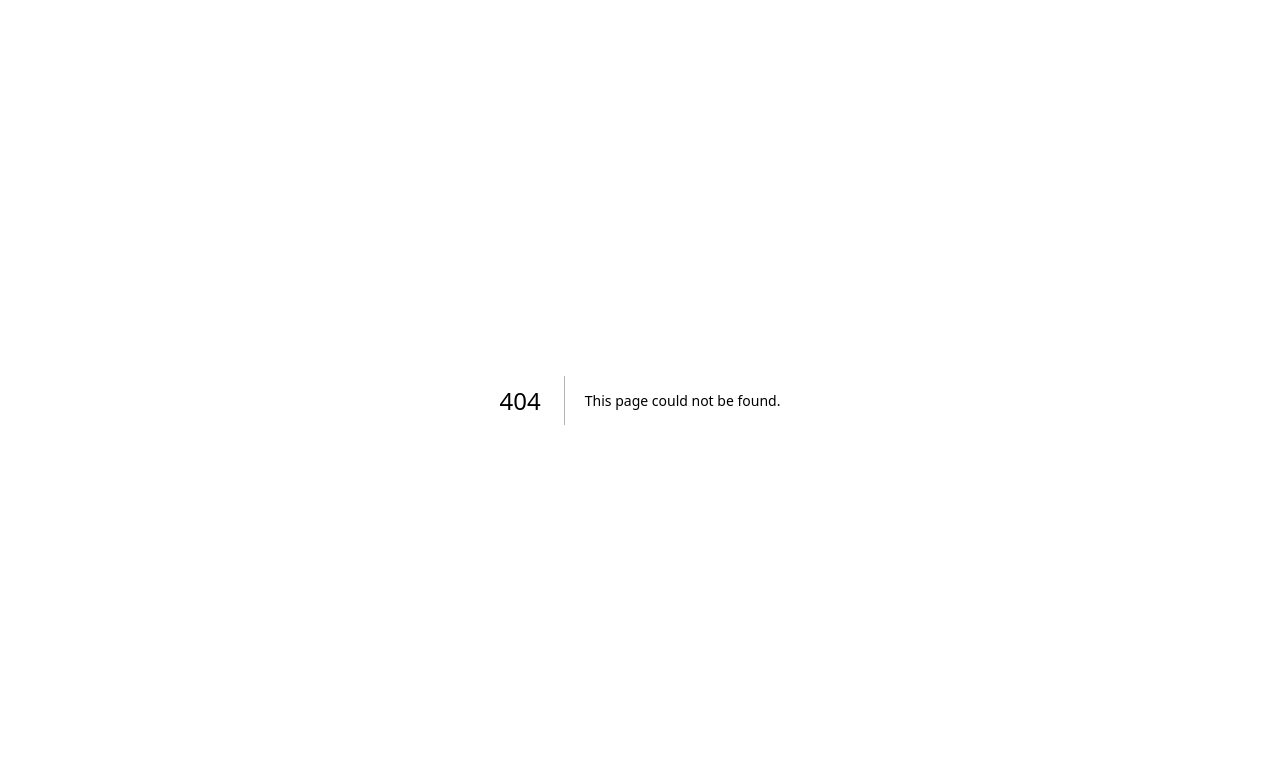
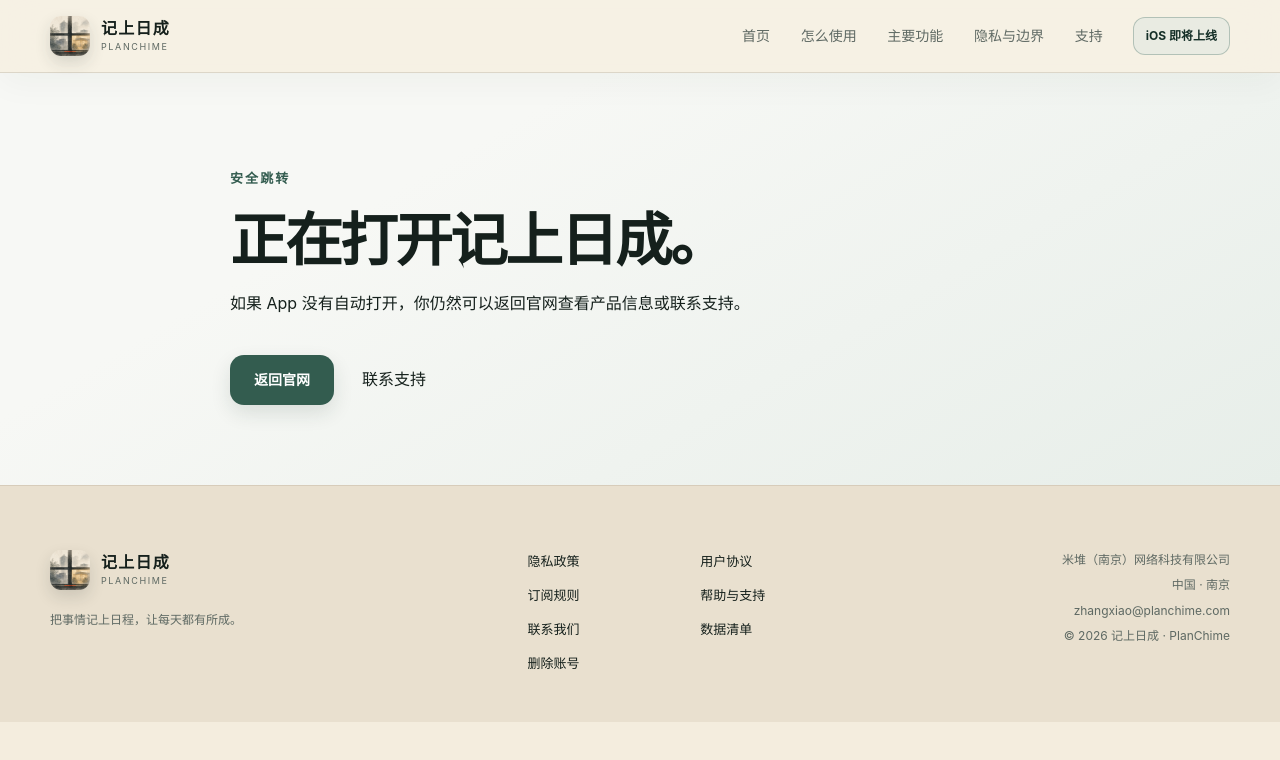
Before and after one commit to w87121416/planchime-homepage, a Next.js app: page /wechat in a window 1280 px wide. Before the commit this address had no page. Shown: the top 760 px of the page. Built offline with nearby package versions, Linux system fonts and the light colour scheme.

Commit message:
配置微信 Universal Link

```diff
--- /dev/null
+++ b/app/wechat/page.tsx
@@ -0,0 +1,30 @@
+import type { Metadata } from "next";
+import Link from "next/link";
+import { SiteFrame } from "../components/SiteFrame";
+
+export const metadata: Metadata = {
+  title: "正在打开记上日成",
+  description: "记上日成微信开放能力的安全跳转页。",
+  alternates: { canonical: "/wechat" },
+};
+
+export default function WeChatUniversalLinkPage() {
+  return (
+    <SiteFrame>
+      <section className="support-hero">
+        <div className="shell support-shell">
+          <p className="eyebrow">安全跳转</p>
+          <h1>正在打开记上日成。</h1>
+          <p>
+            如果 App 没有自动打开，你仍然可以返回官网查看产品信息或联系支持。
+          </p>
+          <div className="hero-actions">
+            {/* Universal Link 未唤起 App 时保留明确退路，避免用户停留在空白页面。 */}
+            <Link className="primary-button" href="/">返回官网</Link>
+            <Link className="text-link" href="/support">联系支持</Link>
+          </div>
+        </div>
+      </section>
+    </SiteFrame>
+  );
+}
--- a/package.json
+++ b/package.json
@@ -8,7 +8,7 @@
   "scripts": {
     "dev": "WRANGLER_LOG_PATH=.wrangler/wrangler.log vinext dev",
     "build": "WRANGLER_LOG_PATH=.wrangler/wrangler.log vinext build",
-    "typecheck:static": "tsc --noEmit --incremental false --strict --jsx react-jsx --module esnext --moduleResolution bundler --target es2017 --lib dom,dom.iterable,esnext --skipLibCheck --esModuleInterop --resolveJsonModule app/layout.tsx app/page.tsx app/robots.ts app/sitemap.ts app/components/LegalPage.tsx app/components/SiteFrame.tsx app/account-deletion/page.tsx app/contact/page.tsx app/privacy/page.tsx app/privacy/data-list/page.tsx app/subscription/page.tsx app/support/page.tsx app/terms/page.tsx",
+    "typecheck:static": "tsc --noEmit --incremental false --strict --jsx react-jsx --module esnext --moduleResolution bundler --target es2017 --lib dom,dom.iterable,esnext --skipLibCheck --esModuleInterop --resolveJsonModule app/layout.tsx app/page.tsx app/robots.ts app/sitemap.ts app/components/LegalPage.tsx app/components/SiteFrame.tsx app/account-deletion/page.tsx app/contact/page.tsx app/privacy/page.tsx app/privacy/data-list/page.tsx app/subscription/page.tsx app/support/page.tsx app/terms/page.tsx app/wechat/page.tsx",
     "build:static": "npm run typecheck:static && PLANCHIME_STATIC_EXPORT=1 next build",
     "start": "WRANGLER_LOG_PATH=.wrangler/wrangler.log vinext start",
     "test": "npm run build && node --test tests/rendered-html.test.mjs",
```
Also changed, not shown: 1 other file (tests, documents, lock files or other folders).
